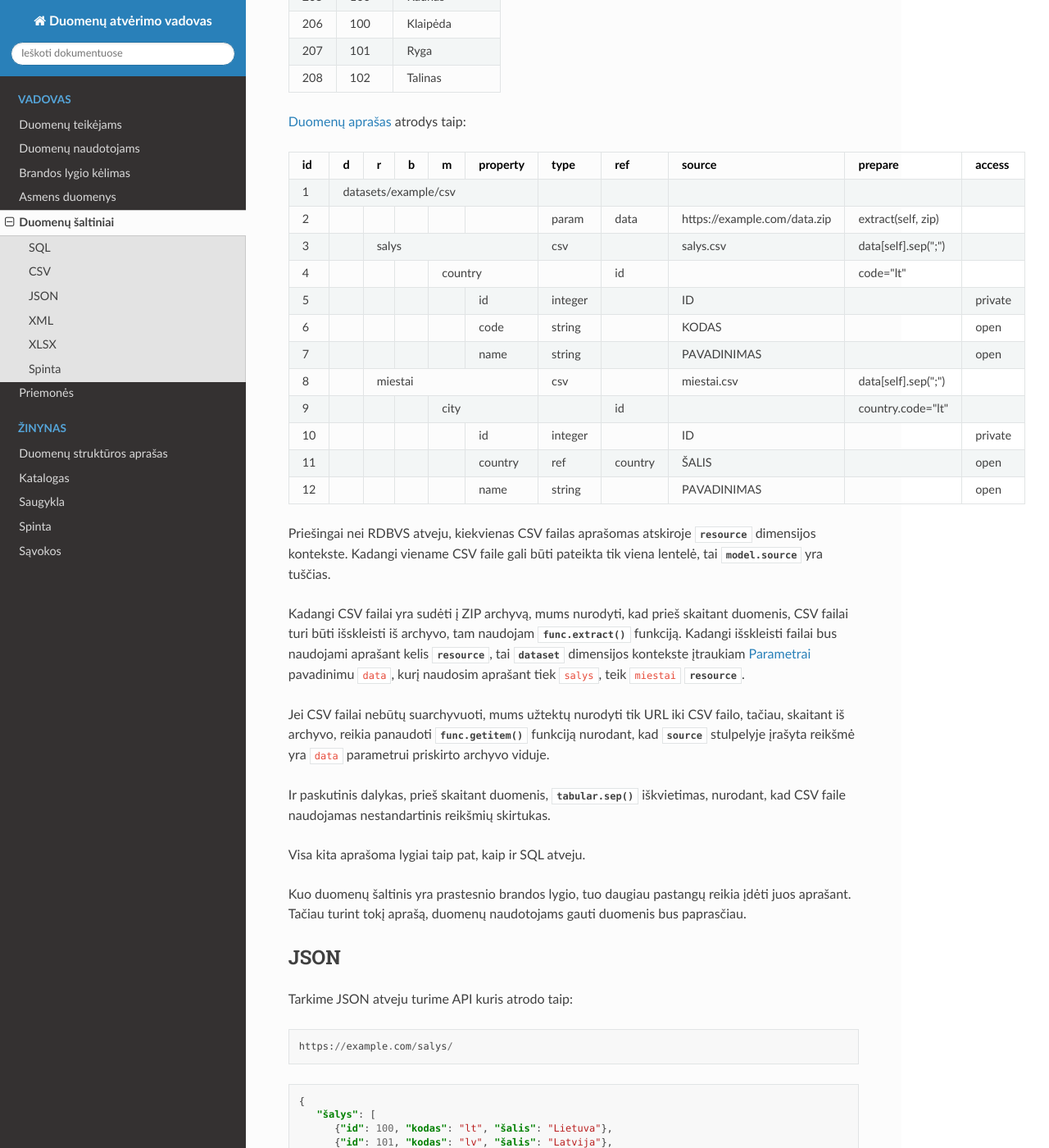
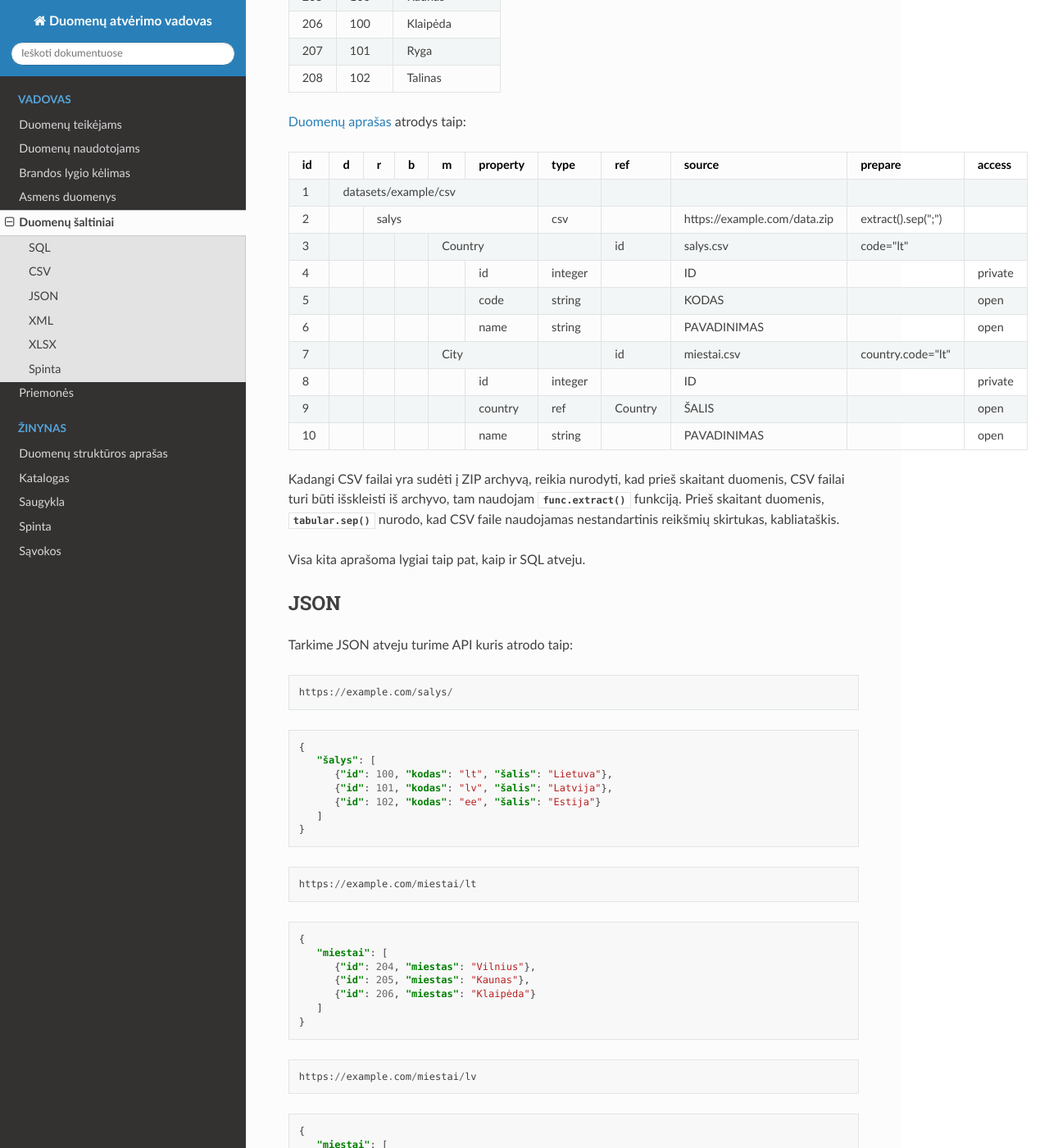
Before and after one commit to atviriduomenys/manifest, a Sphinx documentation site: the page built from docs/duomenu-saltiniai.rst, in a window 1280 px wide and 1400 px high, scrolled down 2478 px. Shown: the whole window at 82% size. Built offline with Sphinx 7.4.7 and the Read the Docs theme 2.0.0, drawn with Linux system fonts in a browser that asks for light colours; some of the changed text lies outside the part shown.

Commit message:
Fix docs about params

```diff
--- a/docs/duomenu-saltiniai.rst
+++ b/docs/duomenu-saltiniai.rst
@@ -135,58 +135,37 @@ ID       ŠALIS      PAVADINIMAS
 
 :term:`Duomenų aprašas <DSA>` atrodys taip:
 
-+----+---+---+---+---+----------+---------+---------+-------------------------------+---------------------+---------+
-| id | d | r | b | m | property | type    | ref     | source                        | prepare             | access  |
-+====+===+===+===+===+==========+=========+=========+===============================+=====================+=========+
-|  1 | datasets/example/csv     |         |         |                               |                     |         |
-+----+---+---+---+---+----------+---------+---------+-------------------------------+---------------------+---------+
-|  2 |   |   |   |   |          | param   | data    | \https://example.com/data.zip | extract(self, zip)  |         |
-+----+---+---+---+---+----------+---------+---------+-------------------------------+---------------------+---------+
-|  3 |   | salys                | csv     |         | salys.csv                     | data[self].sep(";") |         |
-+----+---+---+---+---+----------+---------+---------+-------------------------------+---------------------+---------+
-|  4 |   |   |   | country      |         | id      |                               | code="lt"           |         |
-+----+---+---+---+---+----------+---------+---------+-------------------------------+---------------------+---------+
-|  5 |   |   |   |   | id       | integer |         | ID                            |                     | private |
-+----+---+---+---+---+----------+---------+---------+-------------------------------+---------------------+---------+
-|  6 |   |   |   |   | code     | string  |         | KODAS                         |                     | open    |
-+----+---+---+---+---+----------+---------+---------+-------------------------------+---------------------+---------+
-|  7 |   |   |   |   | name     | string  |         | PAVADINIMAS                   |                     | open    |
-+----+---+---+---+---+----------+---------+---------+-------------------------------+---------------------+---------+
-|  8 |   | miestai              | csv     |         | miestai.csv                   | data[self].sep(";") |         |
-+----+---+---+---+---+----------+---------+---------+-------------------------------+---------------------+---------+
-|  9 |   |   |   | city         |         | id      |                               | country.code="lt"   |         |
-+----+---+---+---+---+----------+---------+---------+-------------------------------+---------------------+---------+
-| 10 |   |   |   |   | id       | integer |         | ID                            |                     | private |
-+----+---+---+---+---+----------+---------+---------+-------------------------------+---------------------+---------+
-| 11 |   |   |   |   | country  | ref     | country | ŠALIS                         |                     | open    |
-+----+---+---+---+---+----------+---------+---------+-------------------------------+---------------------+---------+
-| 12 |   |   |   |   | name     | string  |         | PAVADINIMAS                   |                     | open    |
-+----+---+---+---+---+----------+---------+---------+-------------------------------+---------------------+---------+
++----+---+---+---+---+----------+---------+---------+-------------------------------+--------------------+---------+
+| id | d | r | b | m | property | type    | ref     | source                        | prepare            | access  |
++====+===+===+===+===+==========+=========+=========+===============================+====================+=========+
+|  1 | datasets/example/csv     |         |         |                               |                    |         |
++----+---+---+---+---+----------+---------+---------+-------------------------------+--------------------+---------+
+|  2 |   | salys                | csv     |         | \https://example.com/data.zip | extract().sep(";") |         |
++----+---+---+---+---+----------+---------+---------+-------------------------------+--------------------+---------+
+|  3 |   |   |   | Country      |         | id      | salys.csv                     | code="lt"          |         |
++----+---+---+---+---+----------+---------+---------+-------------------------------+--------------------+---------+
+|  4 |   |   |   |   | id       | integer |         | ID                            |                    | private |
++----+---+---+---+---+----------+---------+---------+-------------------------------+--------------------+---------+
+|  5 |   |   |   |   | code     | string  |         | KODAS                         |                    | open    |
++----+---+---+---+---+----------+---------+---------+-------------------------------+--------------------+---------+
+|  6 |   |   |   |   | name     | string  |         | PAVADINIMAS                   |                    | open    |
++----+---+---+---+---+----------+---------+---------+-------------------------------+--------------------+---------+
+|  7 |   |   |   | City         |         | id      | miestai.csv                   | country.code="lt"  |         |
++----+---+---+---+---+----------+---------+---------+-------------------------------+--------------------+---------+
+|  8 |   |   |   |   | id       | integer |         | ID                            |                    | private |
++----+---+---+---+---+----------+---------+---------+-------------------------------+--------------------+---------+
+|  9 |   |   |   |   | country  | ref     | Country | ŠALIS                         |                    | open    |
++----+---+---+---+---+----------+---------+---------+-------------------------------+--------------------+---------+
+| 10 |   |   |   |   | name     | string  |         | PAVADINIMAS                   |                    | open    |
++----+---+---+---+---+----------+---------+---------+-------------------------------+--------------------+---------+
 
-Priešingai nei RDBVS atveju, kiekvienas CSV failas aprašomas atskiroje
-:data:`resource` dimensijos kontekste. Kadangi viename CSV faile gali būti
-pateikta tik viena lentelė, tai :data:`model.source` yra tuščias.
-
-Kadangi CSV failai yra sudėti į ZIP archyvą, mums nurodyti, kad prieš skaitant
+Kadangi CSV failai yra sudėti į ZIP archyvą, reikia nurodyti, kad prieš skaitant
 duomenis, CSV failai turi būti išskleisti iš archyvo, tam naudojam
-:func:`func.extract` funkciją. Kadangi išskleisti failai bus naudojami aprašant
-kelis :data:`resource`, tai :data:`dataset` dimensijos kontekste įtraukiam
-:ref:`param` pavadinimu `data`, kurį naudosim aprašant tiek `salys`, teik
-`miestai` :data:`resource`.
-
-Jei CSV failai nebūtų suarchyvuoti, mums užtektų nurodyti tik URL iki CSV failo,
-tačiau, skaitant iš archyvo, reikia panaudoti :func:`func.getitem` funkciją
-nurodant, kad :data:`source` stulpelyje įrašyta reikšmė yra `data` parametrui
-priskirto archyvo viduje.
-
-Ir paskutinis dalykas, prieš skaitant duomenis, :func:`tabular.sep` iškvietimas,
-nurodant, kad CSV faile naudojamas nestandartinis reikšmių skirtukas.
+:func:`func.extract` funkciją. Prieš skaitant duomenis, :func:`tabular.sep`
+nurodo, kad CSV faile naudojamas nestandartinis reikšmių skirtukas,
+kabliataškis.
 
 Visa kita aprašoma lygiai taip pat, kaip ir SQL atveju.
-
-Kuo duomenų šaltinis yra prastesnio brandos lygio, tuo daugiau pastangų reikia
-įdėti juos aprašant. Tačiau turint tokį aprašą, duomenų naudotojams gauti
-duomenis bus paprasčiau.
 
 
 JSON
@@ -289,11 +267,11 @@ ne tik Lietuvos.
 :data:`model.source` stulpelyje nurodyti JSON atributų pavadinimai, iš kurių
 skaitomi duomenys.
 
-8-oje eilutėje, :data:`model` kontekste įtrauktas :ref:`param` pavadinimu
-`country`, kuris generuoja parametrus, skaitant duomenis iš 3-ioje eilutėje
-aprašyto `country` :term:`modelio <modelis>`. Tokiu būdu gauname visų šalių
-sąrašą ir 7-oje eilutėje :data:`resource.source` galime nurodyti URI su šalies
-kodu, gautu iš `country` :ref:`param`.
+8-oje eilutėje, `miestai` :data:`resource` kontekste įtrauktas :ref:`param`
+pavadinimu `country`, kuris generuoja parametrus, skaitant duomenis iš 3-ioje
+eilutėje aprašyto `Country` :term:`modelio <modelis>`. Tokiu būdu gauname visų
+šalių sąrašą ir 7-oje eilutėje :data:`resource.source` galime nurodyti URI su
+šalies kodu, gautu iš `country` :ref:`param`.
 
 11-oje eilutėje, `country` reikšmę gauname iš `country` parametro, kadangi
 miesto duomenyse, nei miesto kodo, nei `id` nėra.
```
Also changed, not shown: other parts of docs/duomenu-saltiniai.rst (+62 -73 lines), docs/dsa/dimensijos.rst (+8 -7 lines).
